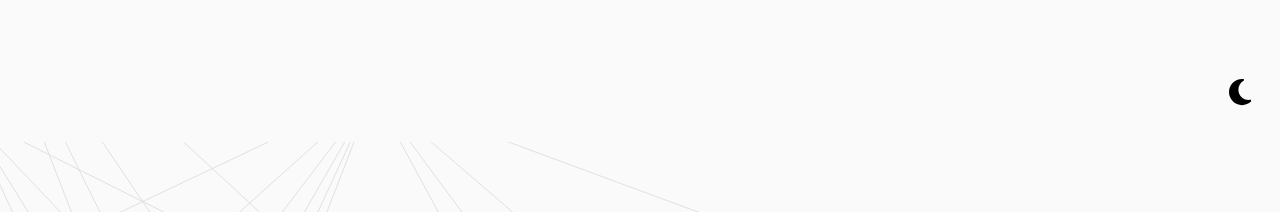
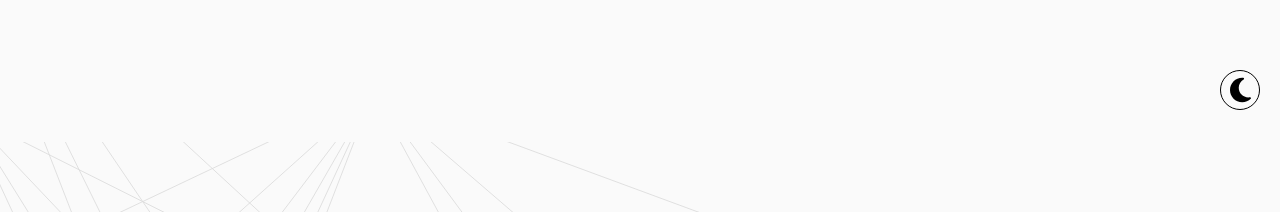
Before and after one commit to petersim1/portfolio, a Next.js app: page / in a window 1280 px wide. Shown: the part 658-870 px from the top of the page. Built offline with nearby package versions, Linux system fonts and the light colour scheme.

Commit message:
move light to own component

```diff
--- a/app/(routes)/layout.tsx
+++ b/app/(routes)/layout.tsx
@@ -8,7 +8,7 @@ import StyledComponentRegistry from "@/_providers/ssr_styled";
 import { Metadata, Viewport } from "next";
 
 import Layout from "@/_components/Layout";
-import { Light } from "@/_components/elements";
+import Light from "@/_components/Light";
 import { GeistSans } from "geist/font/sans";
 
 export const metadata: Metadata = {
--- a/app/_components/elements/light.tsx
+++ b/app/_components/Light/index.tsx
@@ -1,16 +1,15 @@
 "use client";
 
 import { useEffect, useState } from "react";
-import classNames from "classnames";
-
-import styles from "./styled.module.css";
-import { worksans } from "@/_lib/fonts";
 import { Sun, Moon, Arrow } from "@/_lib/assets";
 import { useThemeContext } from "@/_providers/theme";
+import { useTheme } from "styled-components";
+import { ToggleHolder, Toggle, ToggleNav } from "./styled";
 
 export default (): JSX.Element => {
   const [active, setActive] = useState(false);
   const { dark, toggleTheme } = useThemeContext();
+  const theme = useTheme();
 
   const moveToTop = (): void => {
     window.scrollTo(0, 0);
@@ -32,18 +31,13 @@ export default (): JSX.Element => {
   }, []);
 
   return (
-    <div
-      className={classNames(styles.light_holder, worksans.className, { [styles.active]: active })}
-    >
-      <div className={styles.toggle} onClick={toggleTheme}>
-        {dark ? <Sun fill="var(--sun)" /> : <Moon fill="var(--font)" />}
-      </div>
-      <div
-        className={classNames(styles.toggle, styles.nav, { [styles.active]: active })}
-        onClick={moveToTop}
-      >
-        <Arrow height="70%" width="70%" fill="var(--font)" />
-      </div>
-    </div>
+    <ToggleHolder $active={active}>
+      <Toggle onClick={toggleTheme}>
+        {dark ? <Sun fill={theme.colors.sun} /> : <Moon fill="currentColor" />}
+      </Toggle>
+      <ToggleNav $active={active} onClick={moveToTop}>
+        <Arrow height="70%" width="70%" fill="currentColor" />
+      </ToggleNav>
+    </ToggleHolder>
   );
 };
--- /dev/null
+++ b/app/_components/Light/styled.ts
@@ -0,0 +1,51 @@
+"use client";
+
+import styled, { css } from "styled-components";
+import { Column, Centered } from "@/_components/Common";
+import { getBreakpoint } from "@/_theme";
+
+export const ToggleHolder = styled(Column)<{ $active: boolean }>`
+  position: fixed;
+  bottom: 40px;
+  right: ${({ theme }): string => theme.lightPad};
+  z-index: 999;
+  gap: ${({ theme }): string => theme.gaps.md};
+  transform: translateY(${({ $active }): string => ($active ? "0px" : "60px")});
+  transition: all ${({ theme }): string => theme.transitions.speedMdEase};
+
+  ${getBreakpoint(
+    "xs",
+    css`
+      right: 10px;
+    `,
+  )}
+`;
+
+export const Toggle = styled(Column)`
+  ${Centered}
+  background-color: ${({ theme }): string => theme.colors.bg};
+  width: 40px;
+  height: 40px;
+  border-radius: 100px;
+  border: 1px solid currentColor;
+  padding: 5px;
+  cursor: pointer;
+
+  & svg {
+    height: 100%;
+  }
+
+  ${getBreakpoint(
+    "xs",
+    css`
+      width: 35px;
+      height: 35px;
+    `,
+  )}
+`;
+
+export const ToggleNav = styled(Toggle)<{ $active: boolean }>`
+  transform: rotate(-90deg);
+  opacity: ${({ $active }): number => ($active ? 1 : 0)};
+  visibility: ${({ $active }): string => ($active ? "visible" : "hidden")};
+`;
--- a/app/_components/elements/index.tsx
+++ b/app/_components/elements/index.tsx
@@ -1,5 +1,3 @@
-import Light from "./light";
 import Mask from "./mask";
-import Pill from "./pill";
 
-export { Light, Mask, Pill };
+export { Mask };
--- a/app/_components/elements/pill.tsx
+++ /dev/null
@@ -1,12 +0,0 @@
-import classNames from "classnames";
-
-import { inconsolata } from "@/_lib/fonts";
-import styles from "./styled.module.css";
-
-export default ({ text }: { text: string }): JSX.Element => {
-  return (
-    <div className={classNames(styles.pill, inconsolata.className)}>
-      <div>{text}</div>
-    </div>
-  );
-};
--- a/app/_lib/constants.tsx
+++ b/app/_lib/constants.tsx
@@ -45,7 +45,7 @@ export const projects = [
     },
   },
   {
-    title: "Strava Viz",
+    title: "Strava Visualizer",
     year: 2023,
     description: {
       text: "Engineered an application based off Strava's API, allowing users\
@@ -115,7 +115,7 @@ export const projects = [
     },
   },
   {
-    title: "Slack Summarizer",
+    title: "Sightings",
     year: 2023,
     description: {
       text: "NextJS application allowing users to oauth with slack and\
@@ -141,21 +141,6 @@ export const projects = [
           link: "https://sightings-next.vercel.app/",
         },
       ],
-    },
-  },
-  {
-    title: "Progressive Web App",
-    year: 2023,
-    description: {
-      text: "Built out the service worker component of a PWA for a client as part\
-      of an effort to move away from native mobile apps.\
-      Built within the React framework, I created the service worker update lifecycle\
-      and established the pre-caching and run-time caching strategies.",
-      image:
-        "https://images.contentstack.io/v3/assets/blt189c1df68c6b48d7/bltca8b4716aa848b3a/62ada54cbc32396c52cd66d9/13_pwa.png?width=544&auto=webp&format=pjpg&disable=upscale&quality=100&dpr=2",
-      languages: ["javascript", "html", "css"],
-      tools: ["pwa", "service worker", "react"],
-      links: [],
     },
   },
   {
@@ -193,83 +178,6 @@ export const projects = [
       ],
     },
   },
-  {
-    title: "Blackjack RL Agent",
-    year: 2023,
-    description: {
-      text: "Developed a Reinforcement Learning agent for playing Blackjack, and\
-      iterated on this using deep Q learning within the pytorch framework.\
-      Published multiple blog posts to Mirror\
-      detailing the training processes and analytical results.\
-      Plans to build out a frontend to allow users to play blackjack \
-      while evaluating their strategy, and observing optimal gameplay.",
-      image:
-        "https://mirror-media.imgix.net/publication-images/1PBrFqkO8npyjOLoNQt4-.jpeg?height=320&width=640&h=320&w=640&auto=compress",
-      languages: ["python"],
-      tools: ["jupyter", "reinforcement learning", "deep learning", "pytorch", "mirror blog"],
-      links: [
-        {
-          type: "github",
-          link: "https://github.com/petersim1/Blackjack_RL",
-        },
-        {
-          type: "blog",
-          link: "https://mirror.xyz/0x6a3b4A12739eAFB1DaD6edbA890862121e218EFC/0bGM5NuOVPi2IkNb095BvYlzv9xP-5b3vZESs61ofqs",
-        },
-      ],
-    },
-  },
-  {
-    title: "Networth Simulator",
-    year: 2022,
-    description: {
-      text: "Developed a monte-carlo simulator to denote a user's estimated net worth over time,\
-      served through a REST API. Allows for dynamic inputs of income, spend, debts, assets,\
-      and future events.",
-      image: "/images/networth_og.png",
-      languages: ["python", "javascript", "html", "css"],
-      tools: ["flask", "react", "machine learning", "monte-carlo", "rest api"],
-      links: [],
-    },
-  },
-  {
-    title: "Bet Hedging",
-    year: 2021,
-    description: {
-      text: "Wrote a tool to allow users to determine their optimal bet hedging strategy.",
-      image: "https://raw.githubusercontent.com/petersim1/BetHedgingSite/main/preview.png",
-      languages: ["javascript", "html", "css"],
-      tools: ["vanilla js"],
-      links: [
-        {
-          type: "site",
-          link: "https://petersim1.github.io/BetHedgingSite",
-        },
-        {
-          type: "github",
-          link: "https://github.com/petersim1/BetHedgingSite",
-        },
-      ],
-    },
-  },
-  {
-    title: "Commodity Price Forecasting",
-    year: 2021,
-    description: {
-      text: "Graduate program capstone project, tasked with creating an asynchronous time series model\
-      to forecast commodity prices. Used an encoder-decoder GRU model.",
-      image:
-        "https://agriculture.basf.us/content/dam/cxm/agriculture/crop-protection/shared-files/images/CRP201800021_Hero_Crop_Imgs_Credenz_Soybeans.jpg",
-      languages: ["python"],
-      tools: ["jupyter", "machine learning", "deep learning", "pytorch"],
-      links: [
-        {
-          type: "github",
-          link: "https://github.com/petersim1/raizen-biofuel",
-        },
-      ],
-    },
-  },
 ];
 
 export const contacts = [
--- a/app/_theme/index.tsx
+++ b/app/_theme/index.tsx
@@ -49,6 +49,7 @@ const GAPS = {
 export const getTheme = (dark: boolean): any => {
   const theme = {
     mainPad: "0 max(20px, calc((100vw - 1440px + 2*55px)/2))",
+    lightPad: "max(20px, calc((100vw - 1440px + 2 * 15px) / 2))",
     gaps: GAPS,
     fontsize: FONTSIZE,
     opacity: OPACITIES,
```
